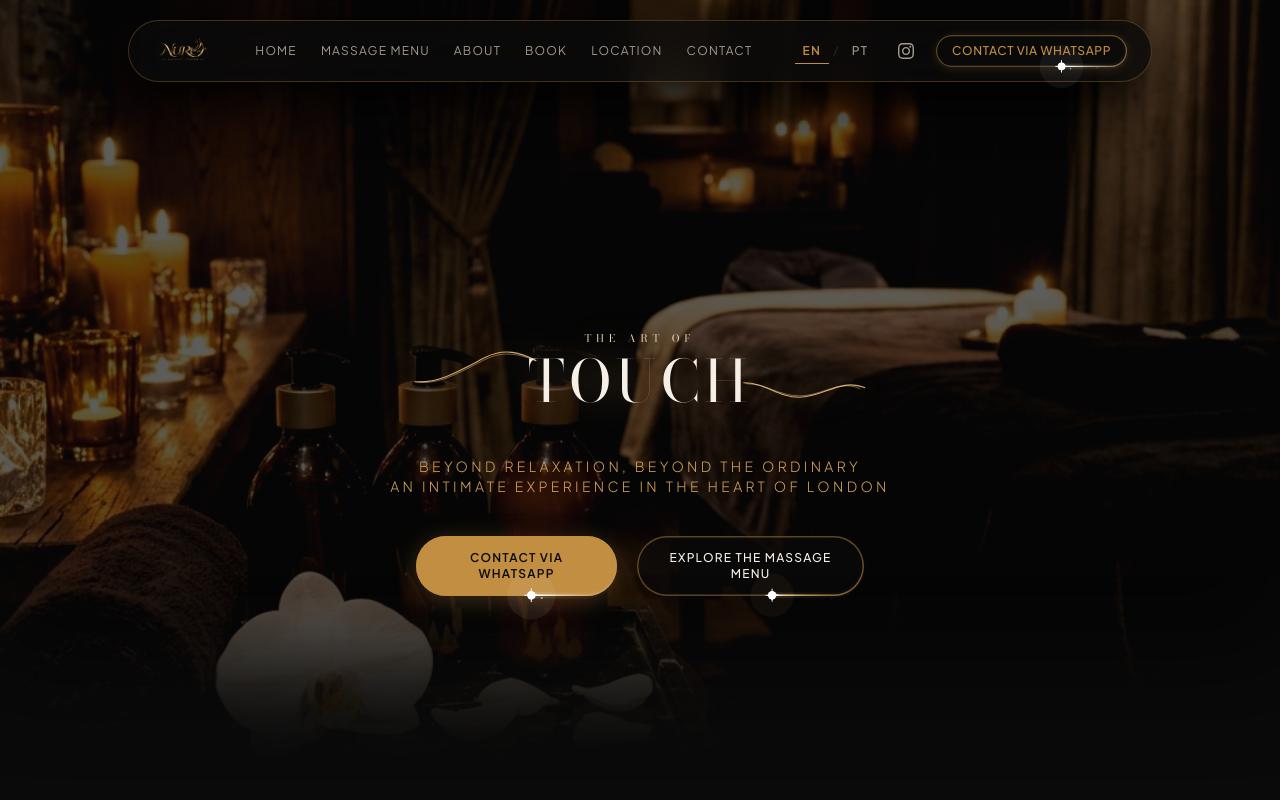
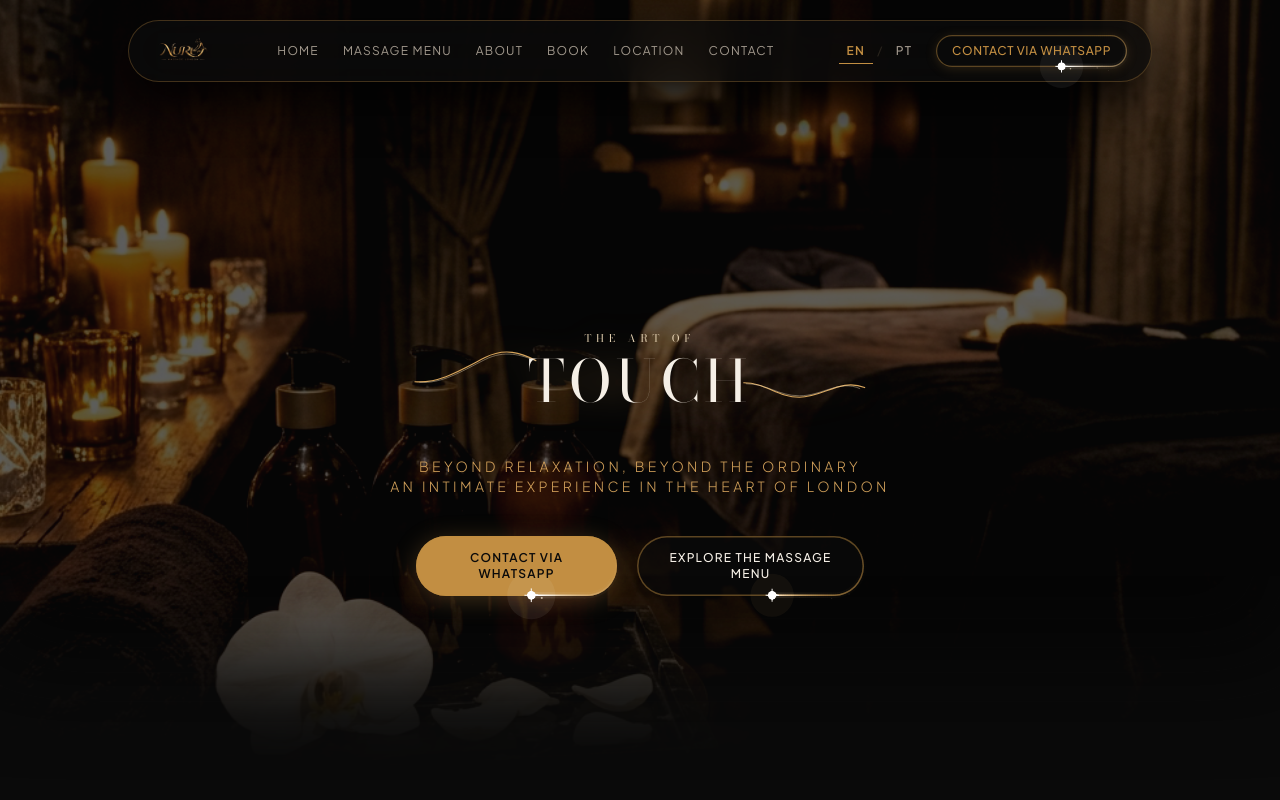
Before and after one commit to carolzinh427-beep/nuru, a React (Vite) app: page / in a window 1280 px wide. Shown: the top 800 px of the page. Built offline with nearby package versions, Linux system fonts and the light colour scheme; a web font is replaced by a local one.

Commit message:
feat: remove Instagram buttons and links from header, mobile menu, and footer

```diff
--- a/src/components/Footer.jsx
+++ b/src/components/Footer.jsx
@@ -47,20 +47,6 @@
               <span>WhatsApp</span>
             </button>
 
-            {/* Instagram */}
-            <a
-              href={COMPANY.instagramUrl}
-              target="_blank"
-              rel="noopener noreferrer"
-              className="text-xs uppercase tracking-wider font-semibold text-gray-warm hover:text-gold-main hover:border-gold-main transition-colors py-1.5 px-3 border border-border-subtle bg-dark-card focus-visible:outline-gold-main inline-flex items-center space-x-1.5 rounded-full"
-              aria-label="Instagram"
-            >
-              <svg className="w-3.5 h-3.5 shrink-0" fill="currentColor" viewBox="0 0 24 24" aria-hidden="true">
-                <path d="M12 2.163c3.204 0 3.584.012 4.85.07 3.252.148 4.771 1.691 4.919 4.919.058 1.265.069 1.645.069 4.849 0 3.205-.012 3.584-.069 4.849-.149 3.225-1.664 4.771-4.919 4.919-1.266.058-1.644.07-4.85.07-3.204 0-3.584-.012-4.849-.07-3.26-.149-4.771-1.699-4.919-4.92-.058-1.265-.07-1.644-.07-4.849 0-3.204.013-3.583.07-4.849.149-3.227 1.664-4.771 4.919-4.919 1.266-.057 1.645-.069 4.849-.069zm0-2.163c-3.259 0-3.667.014-4.947.072-4.358.2-6.78 2.618-6.98 6.98-.059 1.281-.073 1.689-.073 4.948 0 3.259.014 3.668.072 4.948.2 4.358 2.618 6.78 6.98 6.98 1.281.058 1.689.072 4.948.072 3.259 0 3.668-.014 4.948-.072 4.354-.2 6.782-2.618 6.979-6.98.059-1.28.073-1.689.073-4.948 0-3.259-.014-3.667-.072-4.947-.196-4.354-2.617-6.78-6.979-6.98-1.281-.059-1.69-.073-4.949-.073zm0 5.838c-3.403 0-6.162 2.759-6.162 6.162s2.759 6.163 6.162 6.163 6.162-2.759 6.162-6.163c0-3.403-2.759-6.162-6.162-6.162zm0 10.162c-2.209 0-4-1.79-4-4 0-2.209 1.791-4 4-4s4 1.791 4 4c0 2.21-1.791 4-4 4zm6.406-11.845c-.796 0-1.441.645-1.441 1.44s.645 1.44 1.441 1.44c.795 0 1.439-.645 1.439-1.44s-.644-1.44-1.439-1.44z"/>
-              </svg>
-              <span className="hidden sm:inline">Instagram</span>
-            </a>
-
             {/* Google Reviews */}
             <a
               href={COMPANY.googleReviewUrl}
--- a/src/components/Header.jsx
+++ b/src/components/Header.jsx
@@ -82,20 +82,9 @@
             ))}
           </nav>
 
-          {/* Desktop Right: Language + Instagram + Floating CTA */}
+          {/* Desktop Right: Language + Floating CTA */}
           <div className="flex items-center space-x-4">
             <LanguageSwitcher isScrolled={isVisible} />
-            <a
-              href="https://instagram.com/nurumassagelondon"
-              target="_blank"
-              rel="noopener noreferrer"
-              className="p-1.5 text-gray-warm hover:text-gold-main transition-colors duration-300 focus-visible:outline-gold-main"
-              aria-label="Instagram"
-            >
-              <svg className="w-4 h-4" fill="currentColor" viewBox="0 0 24 24" aria-hidden="true">
-                <path d="M12 2.163c3.204 0 3.584.012 4.85.07 3.252.148 4.771 1.691 4.919 4.919.058 1.265.069 1.645.069 4.849 0 3.205-.012 3.584-.069 4.849-.149 3.225-1.664 4.771-4.919 4.919-1.266.058-1.644.07-4.85.07-3.204 0-3.584-.012-4.849-.07-3.26-.149-4.771-1.699-4.919-4.92-.058-1.265-.07-1.644-.07-4.849 0-3.204.013-3.583.07-4.849.149-3.227 1.664-4.771 4.919-4.919 1.266-.057 1.645-.069 4.849-.069zm0-2.163c-3.259 0-3.667.014-4.947.072-4.358.2-6.78 2.618-6.98 6.98-.059 1.281-.073 1.689-.073 4.948 0 3.259.014 3.668.072 4.948.2 4.358 2.618 6.78 6.98 6.98 1.281.058 1.689.072 4.948.072 3.259 0 3.668-.014 4.948-.072 4.354-.2 6.782-2.618 6.979-6.98.059-1.28.073-1.689.073-4.948 0-3.259-.014-3.667-.072-4.947-.196-4.354-2.617-6.78-6.979-6.98-1.281-.059-1.69-.073-4.949-.073zm0 5.838c-3.403 0-6.162 2.759-6.162 6.162s2.759 6.163 6.162 6.163 6.162-2.759 6.162-6.163c0-3.403-2.759-6.162-6.162-6.162zm0 10.162c-2.209 0-4-1.79-4-4 0-2.209 1.791-4 4-4s4 1.791 4 4c0 2.21-1.791 4-4 4zm6.406-11.845c-.796 0-1.441.645-1.441 1.44s.645 1.44 1.441 1.44c.795 0 1.439-.645 1.439-1.44s-.644-1.44-1.439-1.44z"/>
-              </svg>
-            </a>
             <StarBorder
               as="button"
               type="button"
--- a/src/components/MobileMenu.jsx
+++ b/src/components/MobileMenu.jsx
@@ -198,19 +198,7 @@
             </div>
           </div>
 
-          <div className="flex items-center gap-2.5">
-            <a
-              href="https://instagram.com/nurumassagelondon"
-              target="_blank"
-              rel="noopener noreferrer"
-              className="p-2.5 rounded-full border border-gold-main/30 bg-dark-card/60 text-gold-main hover:text-gold-light hover:border-gold-main transition-colors duration-300 shrink-0 flex items-center justify-center"
-              aria-label="Instagram"
-            >
-              <svg className="w-4 h-4" fill="currentColor" viewBox="0 0 24 24" aria-hidden="true">
-                <path d="M12 2.163c3.204 0 3.584.012 4.85.07 3.252.148 4.771 1.691 4.919 4.919.058 1.265.069 1.645.069 4.849 0 3.205-.012 3.584-.069 4.849-.149 3.225-1.664 4.771-4.919 4.919-1.266.058-1.644.07-4.85.07-3.204 0-3.584-.012-4.849-.07-3.26-.149-4.771-1.699-4.919-4.92-.058-1.265-.07-1.644-.07-4.849 0-3.204.013-3.583.07-4.849.149-3.227 1.664-4.771 4.919-4.919 1.266-.057 1.645-.069 4.849-.069zm0-2.163c-3.259 0-3.667.014-4.947.072-4.358.2-6.78 2.618-6.98 6.98-.059 1.281-.073 1.689-.073 4.948 0 3.259.014 3.668.072 4.948.2 4.358 2.618 6.78 6.98 6.98 1.281.058 1.689.072 4.948.072 3.259 0 3.668-.014 4.948-.072 4.354-.2 6.782-2.618 6.979-6.98.059-1.28.073-1.689.073-4.948 0-3.259-.014-3.667-.072-4.947-.196-4.354-2.617-6.78-6.979-6.98-1.281-.059-1.69-.073-4.949-.073zm0 5.838c-3.403 0-6.162 2.759-6.162 6.162s2.759 6.163 6.162 6.163 6.162-2.759 6.162-6.163c0-3.403-2.759-6.162-6.162-6.162zm0 10.162c-2.209 0-4-1.79-4-4 0-2.209 1.791-4 4-4s4 1.791 4 4c0 2.21-1.791 4-4 4zm6.406-11.845c-.796 0-1.441.645-1.441 1.44s.645 1.44 1.441 1.44c.795 0 1.439-.645 1.439-1.44s-.644-1.44-1.439-1.44z"/>
-              </svg>
-            </a>
-
+          <div className="flex items-center">
             <StarBorder
               as="button"
               type="button"
```
Also changed, not shown: src/components/TestimonialsSection.jsx (line endings or trailing spaces).
